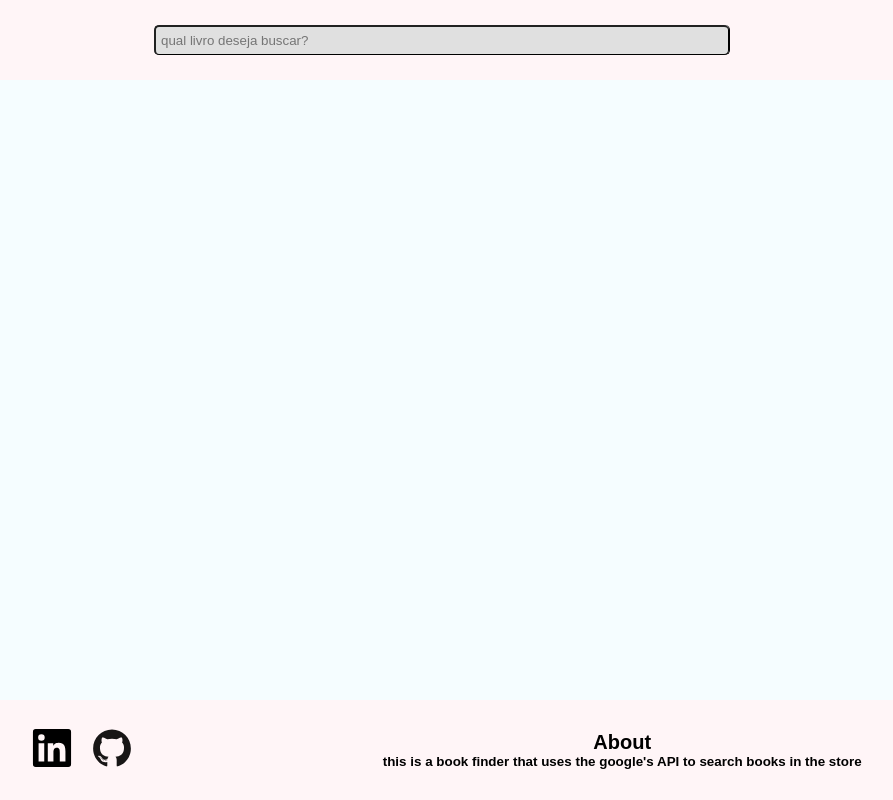
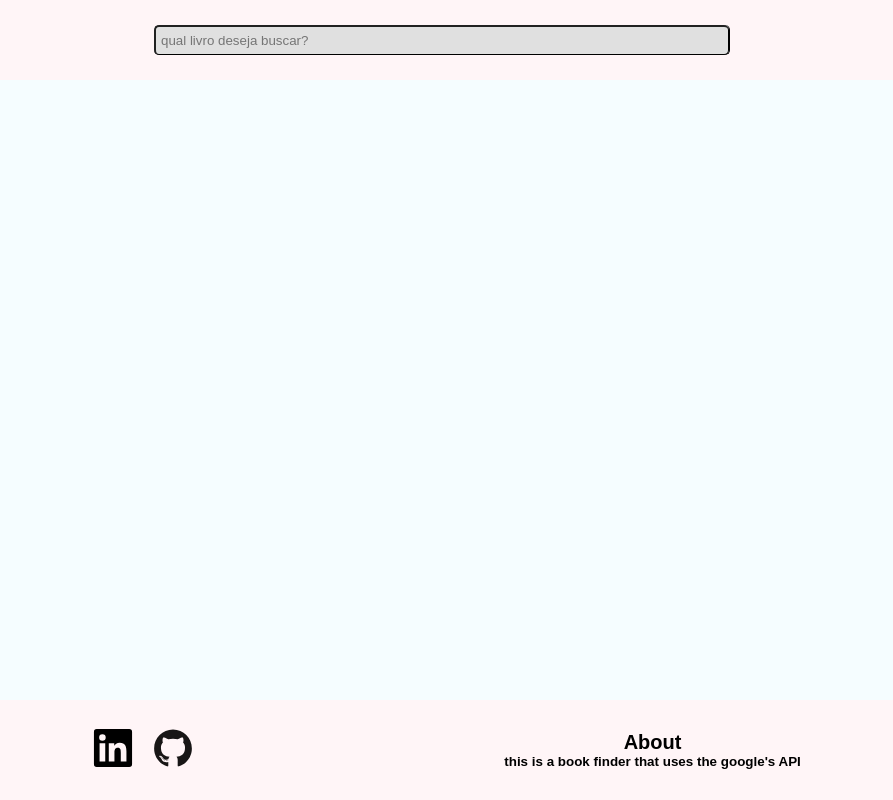
Before and after one commit to VTramon/Book-finder, a Next.js app: page / in a window 1280 px wide. Shown: the whole page, without its empty margins (198-1091 px from the left). Built offline with nearby package versions, Linux system fonts and the light colour scheme.

Commit message:
fixing some html tags

```diff
--- a/src/components/Footer.tsx
+++ b/src/components/Footer.tsx
@@ -1,7 +1,7 @@
-import styled from 'styled-components';
-import { GitIcon, LinkedinIcon } from './Icons';
+import styled from "styled-components";
+import { GitIcon, LinkedinIcon } from "./Icons";
 
-const FooterBar = styled.div`
+const FooterBar = styled.footer`
   display: flex;
   justify-content: center;
   align-items: center;
@@ -43,10 +43,7 @@ const Footer = () => {
       </Medias>
       <About>
         <h4>About</h4>
-        <h6>
-          this is a book finder that uses the google's API to search books in
-          the store
-        </h6>
+        <h6>this is a book finder that uses the google's API</h6>
       </About>
     </FooterBar>
   );
--- a/src/components/Header.tsx
+++ b/src/components/Header.tsx
@@ -1,7 +1,7 @@
-import { FormEvent, useCallback, useState } from 'react';
-import styled from 'styled-components';
+import { FormEvent, useCallback, useState } from "react";
+import styled from "styled-components";
 
-const Box = styled.div`
+const Box = styled.header`
   display: flex;
   justify-content: center;
   align-items: center;
@@ -36,7 +36,7 @@ interface HeaderProps {
 }
 
 const Header: React.FC<HeaderProps> = ({ callbackSearch }) => {
-  const [search, setSearch] = useState('');
+  const [search, setSearch] = useState("");
   const handleSubmit = useCallback(
     async (event: FormEvent) => {
       event.preventDefault();
--- a/src/components/Icons.jsx
+++ b/src/components/Icons.jsx
@@ -1,4 +1,4 @@
-export let GitIcon = ({ height, width }) => {
+export const GitIcon = ({ height, width }) => {
   return (
     <svg viewBox="0 0 128 128" height={height} width={width}>
       <g fill="#181616">
--- a/src/components/Layout.tsx
+++ b/src/components/Layout.tsx
@@ -1,11 +1,11 @@
-import { useCallback, useEffect, useState } from 'react';
-import styled from 'styled-components';
-import api from '../services/api';
-import BookCard from './BookCard';
-import Footer from './Footer';
-import Header from './Header';
+import { useCallback, useEffect, useState } from "react";
+import styled from "styled-components";
+import api from "../services/api";
+import BookCard from "./BookCard";
+import Footer from "./Footer";
+import Header from "./Header";
 
-const Content = styled.div`
+const Content = styled.main`
   display: flex;
   flex-direction: column;
   max-width: 100vw;
@@ -41,13 +41,13 @@ interface LayoutProps {
 }
 
 const Layout: React.FC<LayoutProps> = (props) => {
-  const [search, setSearch] = useState('');
+  const [search, setSearch] = useState("");
   const [books, setBooks] = useState<LayoutProps[]>([]);
 
   const handleGetBooks = useCallback(async () => {
     await api.get(`${search}`).then((response) => {
       if (response.status === 200) {
-        setBooks(response.data['items']);
+        setBooks(response.data["items"]);
         return;
       }
     });
```
